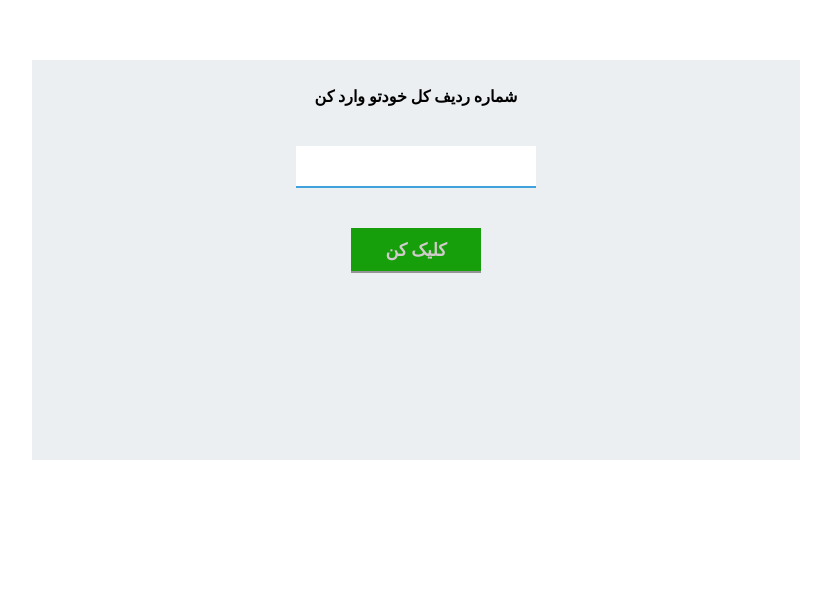
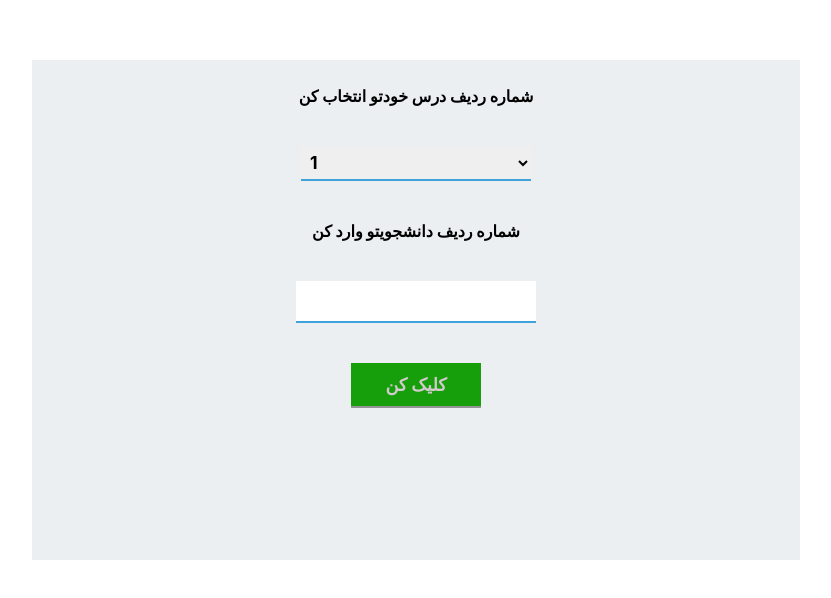
Before and after one commit to Mahdi-hashemi/Calculate_pages, a plain HTML site: page index.html in a window 1280 px wide. Shown: the whole page, without its empty margins (224-1055 px from the left). Drawn offline with Linux system fonts and the light colour scheme.

Commit message:
Update index.html

```diff
--- a/index.html
+++ b/index.html
@@ -13,7 +13,7 @@
         }
 
         #box-asl {
-            height: 400px;
+            height: 500px;
             width: 60%;
             background-color: #eceff1;
             margin: 60px auto;
@@ -26,6 +26,19 @@
             font-weight: 700;
             font-family: -apple-system, BlinkMacSystemFont, 'Segoe UI', Roboto, Oxygen, Ubuntu, Cantarell, 'Open Sans', 'Helvetica Neue', sans-serif;
             text-align: center;
+        }
+
+        #sels {
+            width: 230px;
+            border: none;
+            border-bottom: 2px solid rgb(64, 162, 219);
+            margin: 40px auto;
+            display: block;
+            font-size: 1.1rem;
+            font-weight: 700;
+            font-family: -apple-system, BlinkMacSystemFont, 'Segoe UI', Roboto, Oxygen, Ubuntu, Cantarell, 'Open Sans', 'Helvetica Neue', sans-serif;
+            outline: none;
+            padding: 5px;
         }
 
         input[type="text"] {
@@ -68,7 +81,13 @@
 
 <body>
     <div id="box-asl">
-        <p>شماره ردیف کل خودتو وارد کن</p>
+        <p>شماره ردیف درس خودتو انتخاب کن</p>
+        <select id="sels">
+            <option value="1">1</option>
+            <option value="2">2</option>
+            <option value="3">3</option>
+        </select>
+        <p>شماره ردیف دانشجویتو وارد کن</p>
         <input type="text" id="inp">
         <button id="clk">کلیک کن</button>
         <p id="pp1"></p>
@@ -76,9 +95,11 @@
     </div>
     <script>
         document.querySelector("#clk").addEventListener("click", () => {
+            let vasels = document.querySelector('#sels').value;
             let sora = document.querySelector("#inp").value;
-            let sta = (sora - 1) * 4 + 1;
-            let aka = sora * 4
+            let shkol = (vasels - 1) * 69 + Number(sora);
+            let sta = (shkol - 1) * 4 + 1;
+            let aka = shkol * 4;
             document.querySelector('#pp1').innerHTML = `از صفحه: ${sta}`;
             document.querySelector('#pp2').innerHTML = `تا صفحه: ${aka}`;
         })
```
